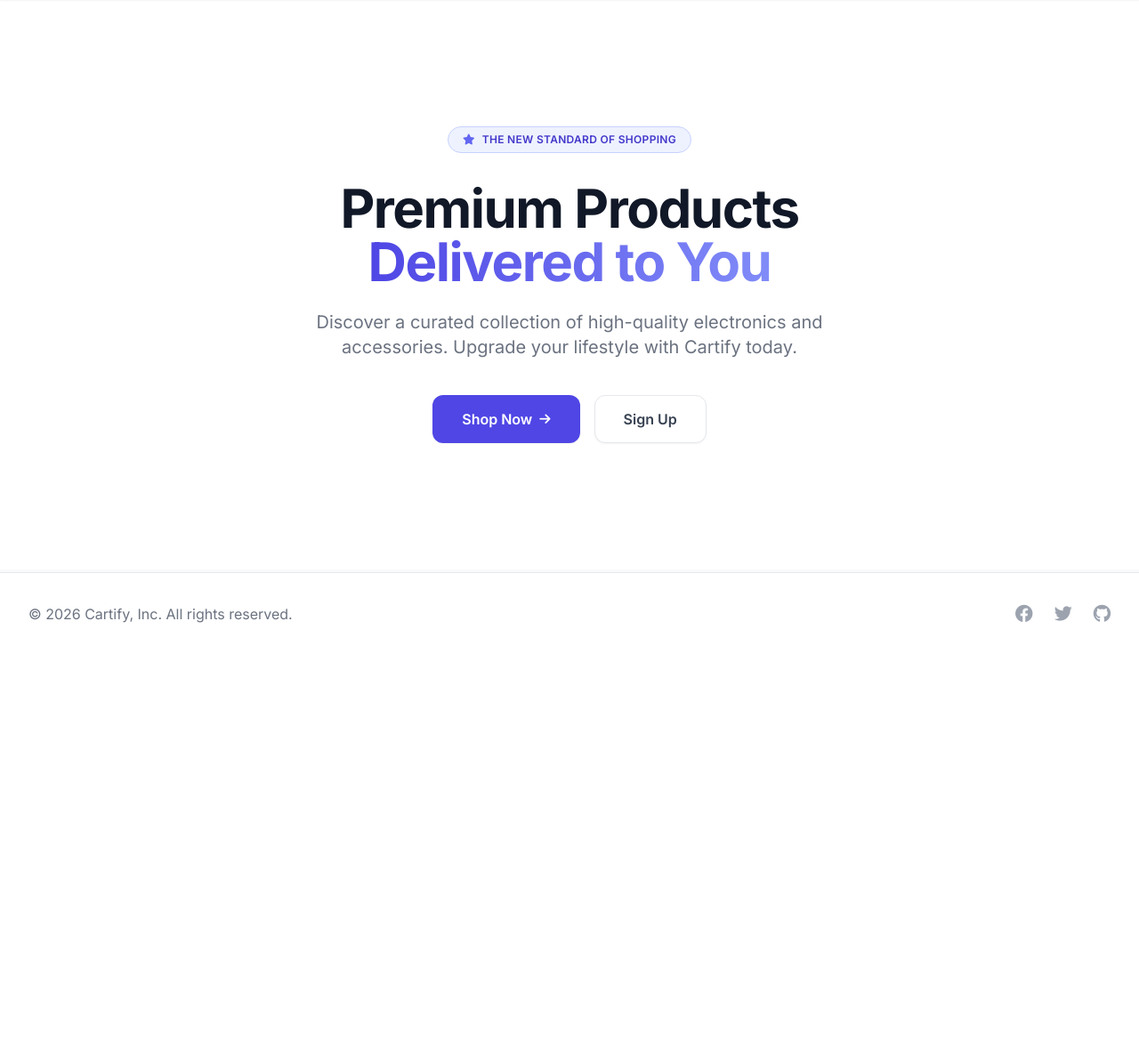
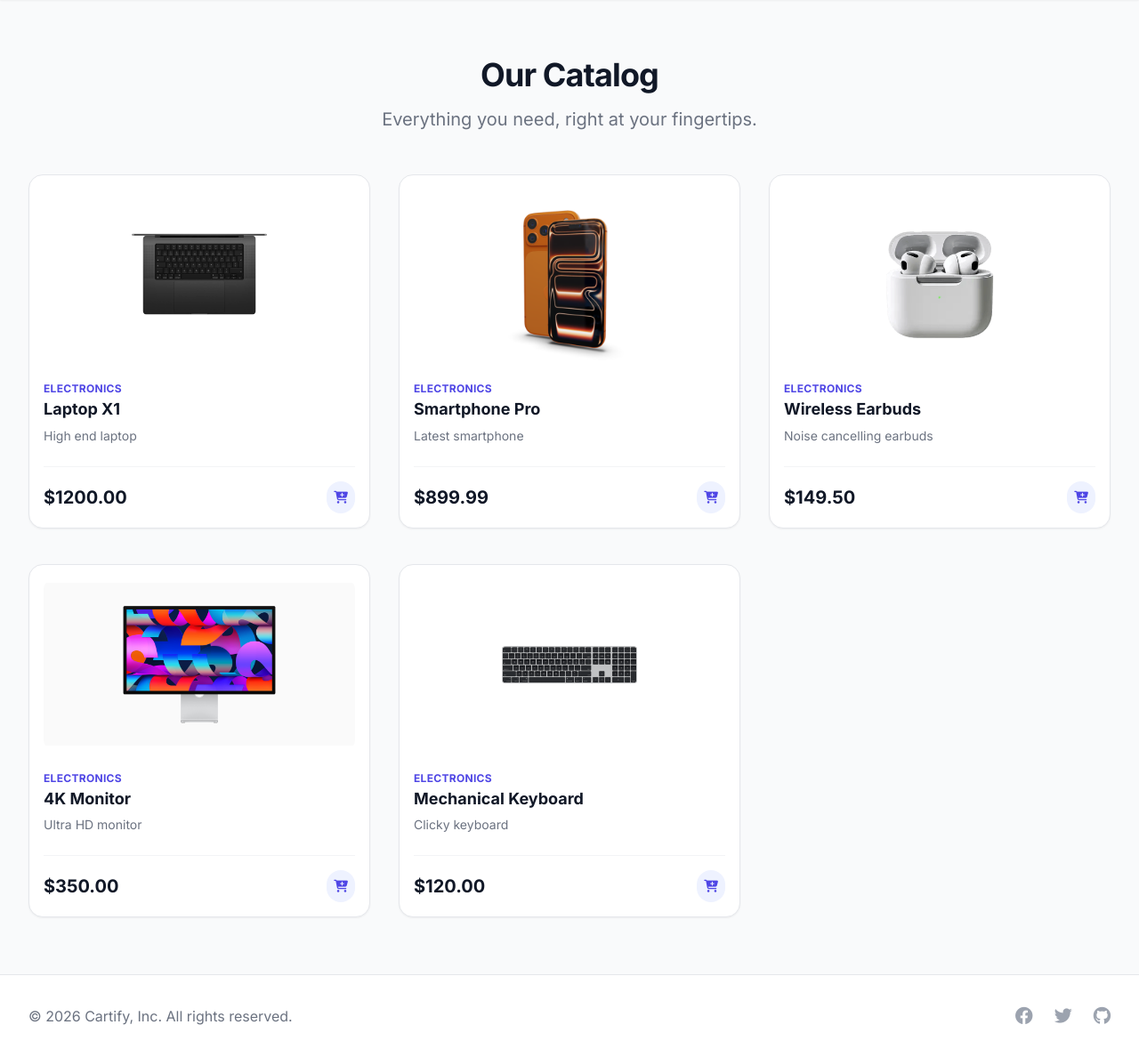
Before and after one commit to desphixs/cartify-ecommerce-django, a Django app: page / in a window 1280 px wide. Shown: the part 64-1252 px from the top of the page at 89% size. Before the commit the page ends 764 px from the top, so only its background shows below. Run offline with Django 5.2, Linux system fonts and the light colour scheme; data comes from the database, SQL or seed files in the repository; both versions use the stored data as it was after the commit; some libraries are stand-ins or nearby versions.

Commit message:
listed products from db and set up media files

```diff
--- a/project/urls.py
+++ b/project/urls.py
@@ -50,3 +50,23 @@ urlpatterns = [
     # directly at the root level (e.g., 'http://127.0.0.1:8000/register/').
     path('', include('accounts.urls')),
 ]
+
+# We import settings and static to tell Django how to serve uploaded media files during development
+from django.conf import settings
+from django.conf.urls.static import static
+
+# ==============================================================================
+# REAL-WORLD ANALOGY: The Art Gallery Guide
+# ------------------------------------------------------------------------------
+# In production (live server), Django refuses to serve uploaded images (media files).
+# It's like having an art gallery where the security guard (Django) says "I don't
+# handle paintings, I only handle visitors."
+#
+# For development on our local computer, we need to temporarily give the security
+# guard a side-job as an art guide. We do this by appending `static(settings.MEDIA_URL, ...)`
+# to our url patterns. This tells Django: "When someone asks for an image, go to
+# the MEDIA_ROOT folder, find it, and hand it to them!"
+# ==============================================================================
+if settings.DEBUG:
+    urlpatterns += static(settings.MEDIA_URL, document_root=settings.MEDIA_ROOT)
+    urlpatterns += static(settings.STATIC_URL, document_root=settings.STATIC_ROOT)
--- a/store/views.py
+++ b/store/views.py
@@ -1,4 +1,7 @@
 from django.shortcuts import render
+# We import the Product model from our local models.py file
+# This allows us to interact with the database table that stores all our catalog items
+from store.models import Product
 
 # ==============================================================================
 # REAL-WORLD ANALOGY: The Store Front Window
@@ -8,4 +11,15 @@ from django.shortcuts import render
 # Our index_view is the digital storefront window, welcoming both guests and members.
 # ==============================================================================
 def index_view(request):
-    return render(request, 'index.html')
+    # We ask the database manager to give us every single product stored in the database
+    # It's like asking the warehouse manager to bring out all the items they have in stock
+    products = Product.objects.all()
+
+    # We create a dictionary (context) to pack our products into a neat box
+    # This box will be shipped over to our HTML template so it can display them
+    context = {
+        'products': products
+    }
+
+    # We return the compiled HTML template 'index.html', and we pass along our context box!
+    return render(request, 'index.html', context)
--- a/templates/index.html
+++ b/templates/index.html
@@ -2,38 +2,88 @@
 {% block title %}Welcome to Cartify{% endblock %}
 
 {% block content %}
-<div class="flex items-center justify-center min-h-[80vh] bg-white relative overflow-hidden">
 
 
-    <div class="relative z-10 w-full max-w-3xl mx-auto px-4 sm:px-6 lg:px-8 text-center">
-        <div class="inline-flex items-center justify-center px-4 py-1.5 mb-8 text-xs font-semibold tracking-wide text-indigo-700 bg-indigo-50 border border-indigo-200 rounded-full uppercase">
-            <i class="fa-solid fa-star mr-2 text-indigo-500"></i> The New Standard of Shopping
+<!-- ==============================================================================
+     REAL-WORLD ANALOGY: The Store Shelves
+     ------------------------------------------------------------------------------
+     Imagine you walk past the storefront window (our hero section above) and step
+     inside the store. You see neat rows of shelves displaying all the items for sale.
+     This section below acts exactly like those shelves! We loop through the 'products'
+     box we received from the views.py warehouse, and for each item, we build a clean
+     display card so the customer can see it and buy it.
+     ============================================================================== -->
+<div class="max-w-7xl mx-auto px-4 sm:px-6 lg:px-8 py-16">
+    <div class="text-center mb-12">
+        <h2 class="text-3xl font-extrabold tracking-tight text-gray-900 sm:text-4xl">Our Catalog</h2>
+        <p class="mt-4 max-w-2xl text-xl text-gray-500 mx-auto">Everything you need, right at your fingertips.</p>
+    </div>
+
+    <!-- We use a CSS Grid layout to automatically create responsive columns for our products.
+         On small phones, it's 1 column. On tablets (sm), 2 columns. On desktop (lg), 3 columns! -->
+    <div class="grid grid-cols-1 sm:grid-cols-2 lg:grid-cols-3 gap-y-10 gap-x-8">
+
+        <!-- We use a Django template 'for' loop to iterate through every product we received -->
+        {% for product in products %}
+        <div class="group relative bg-white border border-gray-200 rounded-2xl p-4 shadow-sm hover:shadow-xl transition-all duration-300 flex flex-col">
+
+            <!-- Product Image Display -->
+            <div class="aspect-w-4 aspect-h-3 rounded-xl overflow-hidden relative">
+                <!-- We check if the product has an image uploaded -->
+                {% if product.image %}
+                    <!-- If it does, we display it, stretching it to cover the space cleanly -->
+                    <img src="{{ product.image.url }}" alt="{{ product.title }}" class="object-contain w-full h-48 group-hover:scale-105 transition-transform duration-500">
+                {% else %}
+                    <!-- If there is no image, we show a clean placeholder icon -->
+                    <div class="flex items-center justify-center h-48 w-full bg-gray-50 text-gray-400">
+                        <i class="fa-solid fa-image text-4xl"></i>
+                    </div>
+                {% endif %}
+            </div>
+
+            <!-- Product Details Container -->
+            <div class="mt-6 flex flex-col flex-grow">
+                <!-- Product Category Badge -->
+                <p class="text-xs font-bold text-indigo-600 uppercase tracking-wide mb-1">{{ product.category.name }}</p>
+
+                <!-- Product Title -->
+                <h3 class="text-lg font-bold text-gray-900 leading-tight">
+                    <a href="#">
+                        <!-- We stretch a transparent link over the entire card so clicking anywhere on the card works! -->
+                        <span aria-hidden="true" class="absolute inset-0"></span>
+                        {{ product.title }}
+                    </a>
+                </h3>
+
+                <!-- Product Description (Truncated using line-clamp so it doesn't break our clean layout) -->
+                <p class="mt-2 text-sm text-gray-500 line-clamp-2">
+                    {{ product.description|default:"No description available." }}
+                </p>
+            </div>
+
+            <!-- Price and Action Area (Pushed to the bottom using flex-grow on the details above) -->
+            <div class="mt-6 flex items-center justify-between border-t border-gray-100 pt-4 relative z-20">
+                <!-- Product Price formatted neatly -->
+                <p class="text-xl font-extrabold text-gray-900">${{ product.price }}</p>
+
+                <!-- Add to Cart Button Placeholder -->
+                <button type="button" class="inline-flex items-center justify-center p-2 rounded-full bg-indigo-50 text-indigo-600 hover:bg-indigo-600 hover:text-white transition-colors duration-200 focus:outline-none focus:ring-2 focus:ring-offset-2 focus:ring-indigo-600 z-30 relative">
+                    <i class="fa-solid fa-cart-plus text-sm"></i>
+                </button>
+            </div>
         </div>
 
-        <h1 class="text-4xl md:text-5xl lg:text-6xl font-extrabold tracking-tight text-gray-900 mb-6">
-            Premium Products<br />
-            <span class="text-transparent bg-clip-text bg-gradient-to-r from-indigo-600 to-indigo-400">Delivered to You</span>
-        </h1>
+        <!-- We provide an 'empty' fallback in case the warehouse (database) has 0 products inside it! -->
+        {% empty %}
+        <div class="col-span-full text-center py-12">
+            <div class="inline-flex items-center justify-center w-16 h-16 rounded-full bg-gray-100 text-gray-400 mb-4">
+                <i class="fa-solid fa-box-open text-2xl"></i>
+            </div>
+            <h3 class="text-lg font-medium text-gray-900">No products found</h3>
+            <p class="mt-1 text-sm text-gray-500">Check back later for new arrivals.</p>
+        </div>
+        {% endfor %}
 
-        <p class="text-lg md:text-xl text-gray-500 mb-10 max-w-2xl mx-auto">
-            Discover a curated collection of high-quality electronics and accessories. Upgrade your lifestyle with Cartify today.
-        </p>
-
-        <div class="flex flex-col sm:flex-row items-center justify-center gap-4">
-            <a href="#" class="w-full sm:w-auto flex items-center justify-center px-8 py-3.5 border border-transparent text-base font-semibold rounded-xl text-white bg-indigo-600 hover:bg-indigo-700 transition-colors shadow-sm focus:outline-none focus:ring-2 focus:ring-indigo-600 focus:ring-offset-2">
-                Shop Now <i class="fa-solid fa-arrow-right ml-2 text-sm"></i>
-            </a>
-
-            {% if not user.is_authenticated %}
-            <a href="{% url 'register' %}" class="w-full sm:w-auto flex items-center justify-center px-8 py-3.5 border border-gray-200 text-base font-semibold rounded-xl text-gray-700 bg-white hover:bg-gray-50 transition-colors shadow-sm focus:outline-none focus:ring-2 focus:ring-gray-200 focus:ring-offset-2">
-                Sign Up
-            </a>
-            {% else %}
-            <a href="{% url 'dashboard' %}" class="w-full sm:w-auto flex items-center justify-center px-8 py-3.5 border border-gray-200 text-base font-semibold rounded-xl text-gray-700 bg-white hover:bg-gray-50 transition-colors shadow-sm focus:outline-none focus:ring-2 focus:ring-gray-200 focus:ring-offset-2">
-                Go to Dashboard
-            </a>
-            {% endif %}
-        </div>
     </div>
 </div>
 {% endblock %}
```
Also changed, not shown: project/settings.py (+13 -0 lines), db.sqlite3, media/products/images/1.png (added), media/products/images/MacBook_Pro_16-inch_M4_Pro_or_Max_chip_Space_Black_PDP_Image_Position_2_F7LF425.webp (added), media/products/images/keyboard-touchid-numeric-keypad-black-2.png (added), media/products/images/lenovo-tp-x1-carbon-g9-i7-1185g7-1683280184.jpg (added), media/products/images/pngtree-apple-airpods-pro-png-image_10477533.png (added), media/products/images/studio-display-og-202603.jpg (added).
